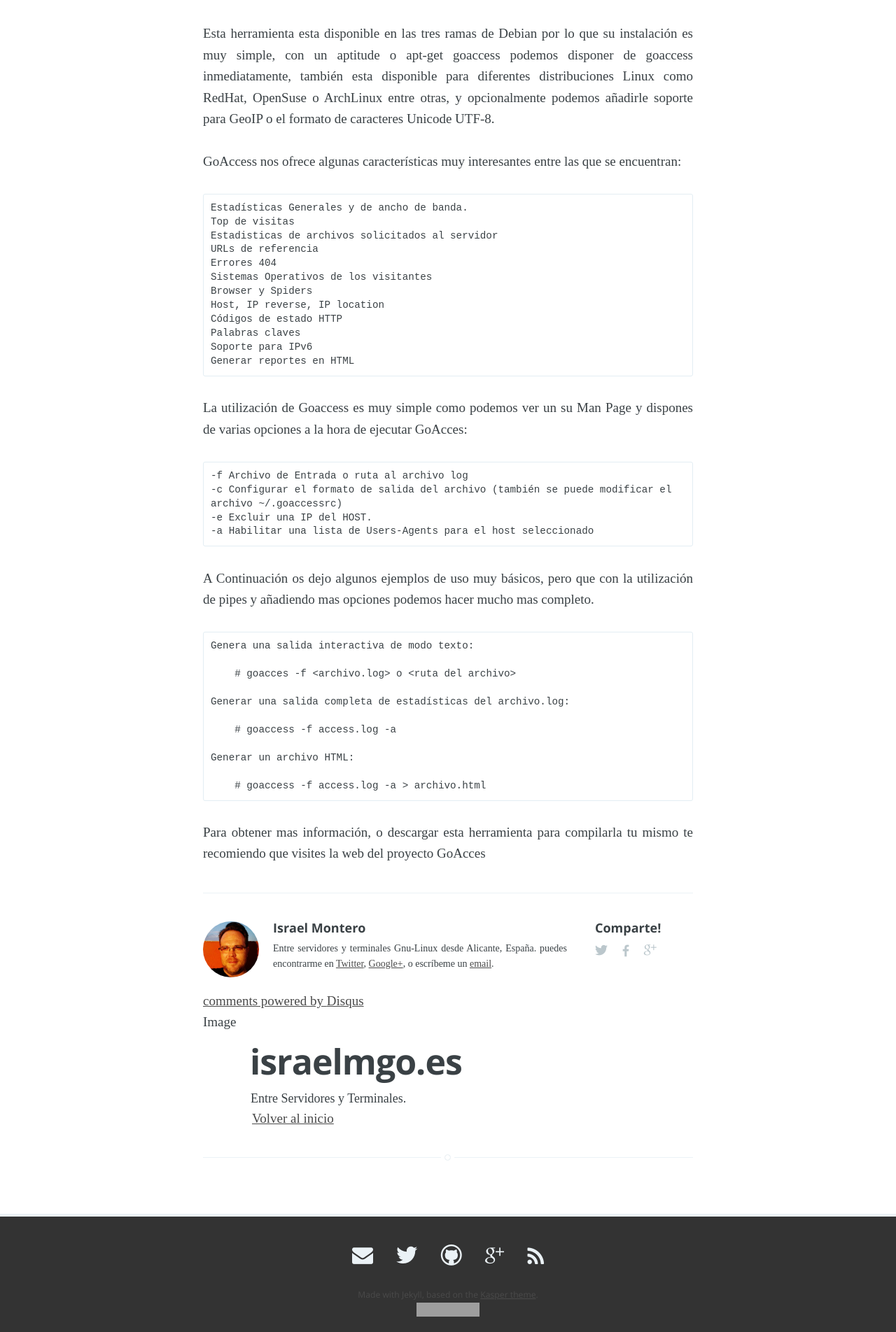
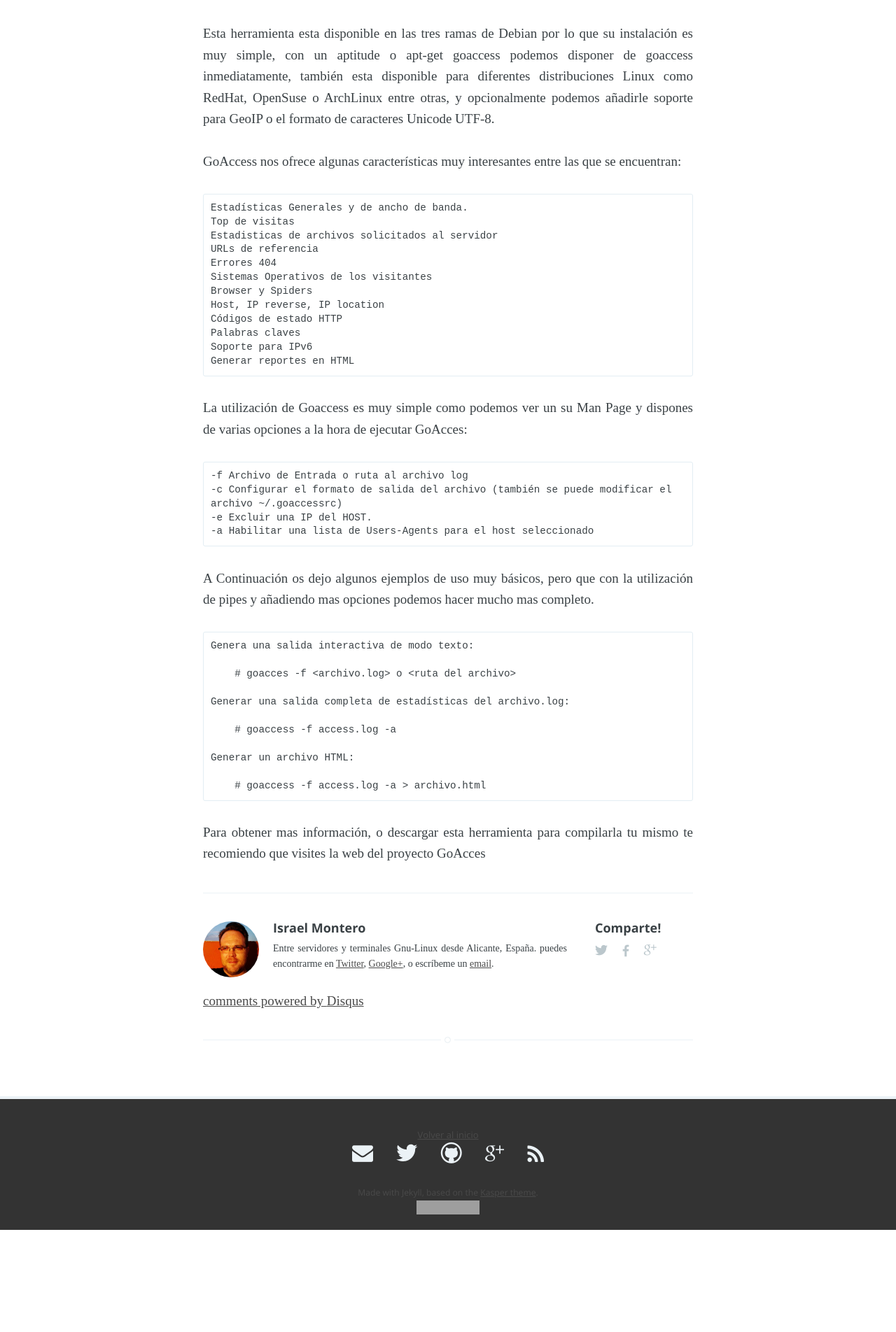
Before and after one commit to israelmgo/old-jekyll-blog, a Jekyll site: the page built from _posts/2013-04-24-GoAccess-Analiza-en-tiempo-real-logs.md, in a window 1280 px wide. Shown: the part 1225-3129 px from the top of the page at 70% size. Built offline with Jekyll 4.4.1, drawn with Linux system fonts in a browser that asks for light colours; nearby versions of some CDN libraries; some web fonts are replaced; comment, search, counter and statistics services are not loaded; after the commit the page ends 2983 px from its top, so only the background shows below that; grey boxes are pictures that could not be loaded.

Commit message:
add volver inicio

```diff
--- a/_layouts/default.html
+++ b/_layouts/default.html
@@ -28,6 +28,7 @@
 
     <footer class="site-footer">
         <div class="inner">
+           <a href="/" class="btn">Volver al inicio</a>
             <section class="icons">
                 <a class="icon-mail" href="mailto:{{ site.email }}"></a>
                 <a class="icon-twitter" href="https://twitter.com/{{ site.twitter }}"></a>
--- a/_layouts/post.html
+++ b/_layouts/post.html
@@ -121,16 +121,7 @@
                 </a>
             </section>
             {% endif %}
-<div class="bottom-closer">
-      <div class="background-closer-image" {%if site.cover %} style="background-image: url({{ site.cover }})"{% endif %}>
-      Image
-    </div>
-    <div class="inner">
-      <h1 class="blog-title">{{ site.title }}</h1>
-      <h2 class="blog-description">{{ site.description }}</h2>
-      <a href="/" class="btn">Volver al inicio</a>
-    </div>
-    </div>
+
         </footer>
 
     </article>
--- a/assets/css/main.css
+++ b/assets/css/main.css
@@ -122,3 +122,22 @@
   color: #3c3c3c;
   text-align: center;
 }
+
+.btn {
+      display: inline-block
+      text-align: center
+      letter-spacing: -0.02em
+      font-size: 15px
+      font-weight: 400
+      font-style: normal
+      text-decoration: none
+      cursor: pointer
+      height: 44px
+      background: #57ad68
+      color: #fff
+      vertical-align: middle
+      box-sizing: border-box
+      border-radius: 999em
+      line-height: 44px
+      padding: 0 18px
+}
```
